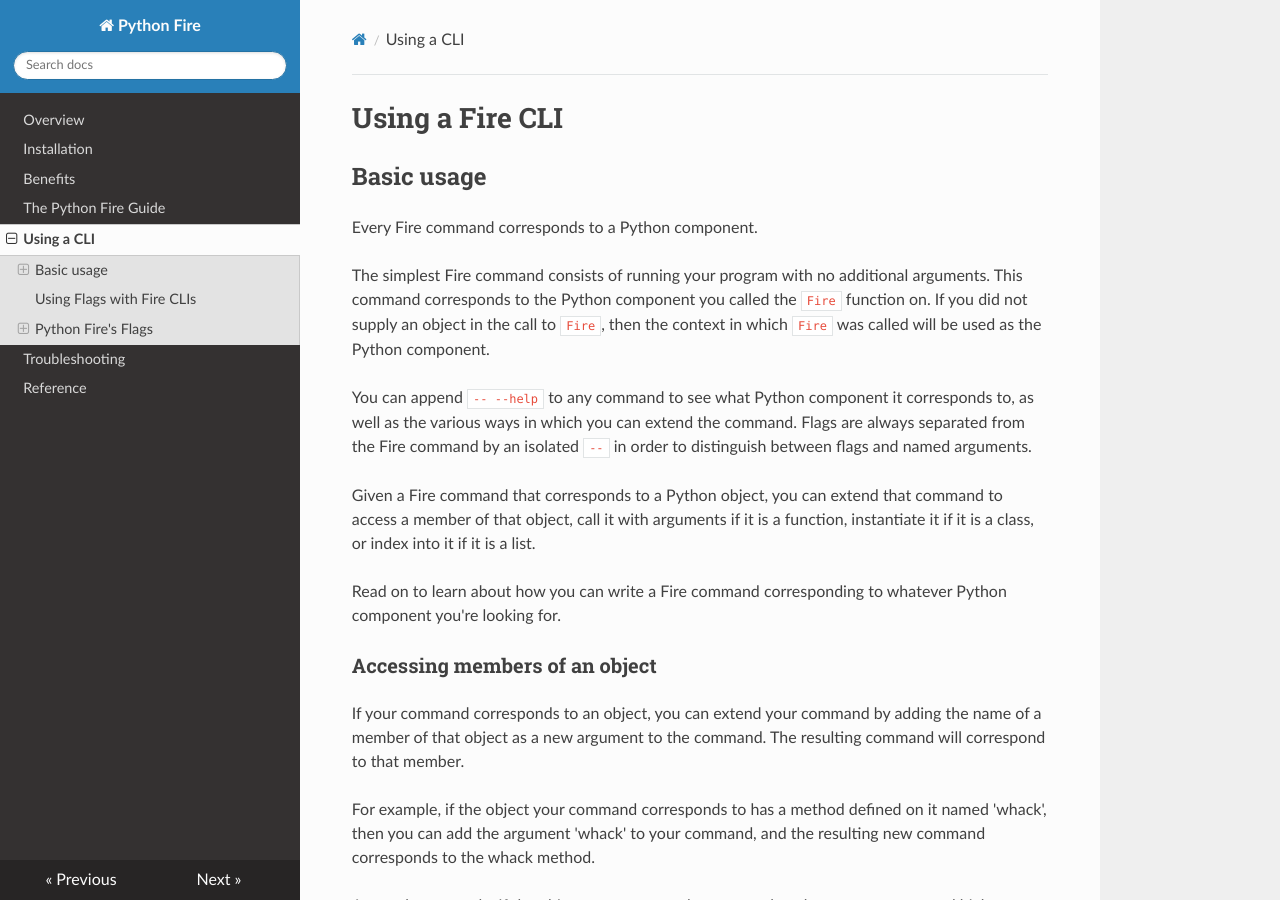
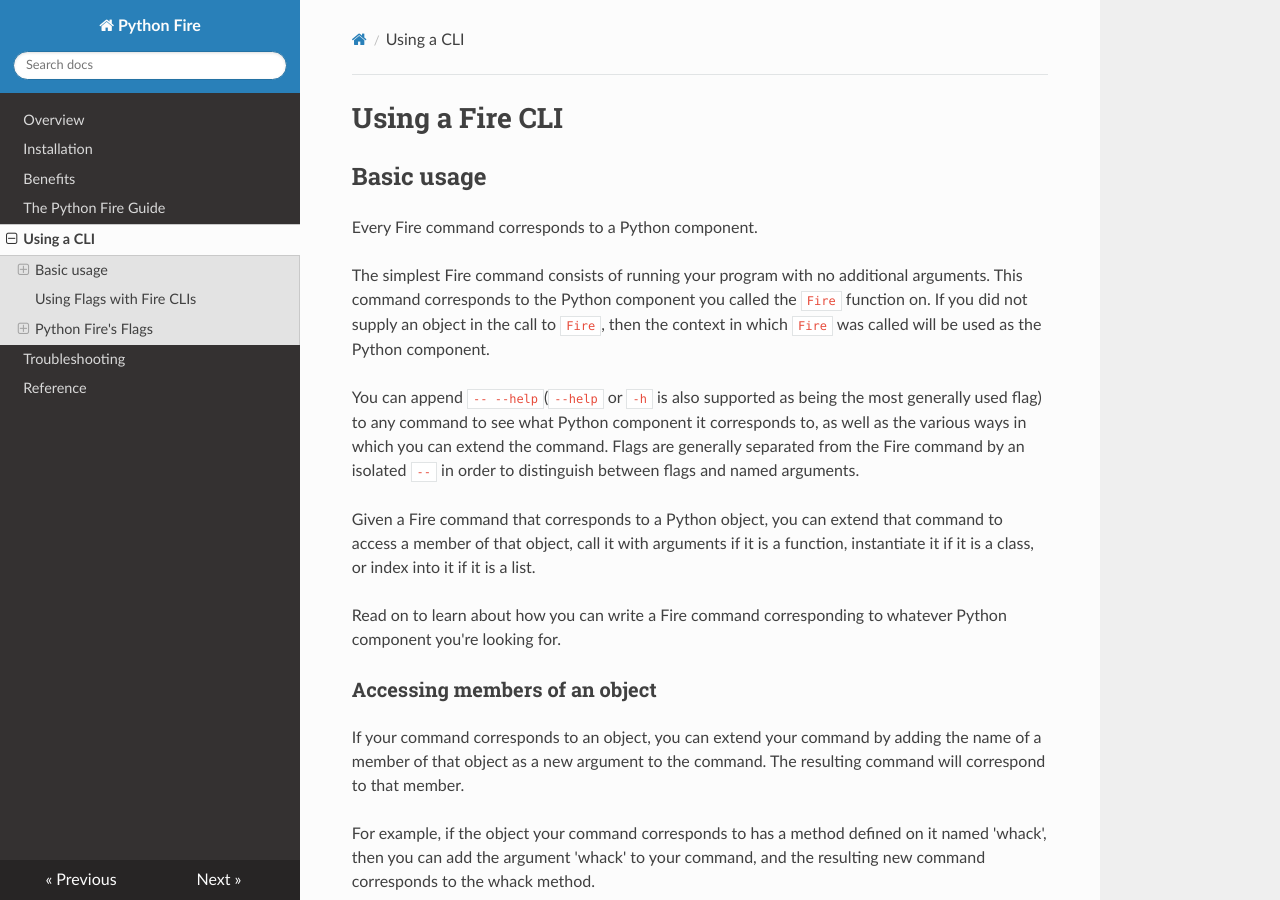
Before and after one commit to google/python-fire, an MkDocs documentation site: the page built from docs/using-cli.md, in a window 1280 px wide and 900 px high. Built offline with MkDocs 1.6.1, drawn with Linux system fonts in a browser that asks for light colours; nearby versions of some CDN libraries; old or Windows-style settings are respelled for this version of MkDocs.

Commit message:
Update using-cli.md to reflect support for --help

```diff
--- a/docs/using-cli.md
+++ b/docs/using-cli.md
@@ -9,9 +9,8 @@
 `Fire` function on. If you did not supply an object in the call to `Fire`, then
 the context in which `Fire` was called will be used as the Python component.
 
-You can append `-- --help` to any command to see what Python component it
-corresponds to, as well as the various ways in which you can extend the command.
-Flags are always separated from the Fire command by an isolated `--` in order
+You can append `-- --help`(`--help` or `-h` is also supported as being the most generally used flag) to any command to see what Python component it corresponds to, as well as the various ways in which you can extend the command.
+Flags are generally separated from the Fire command by an isolated `--` in order
 to distinguish between flags and named arguments.
 
 Given a Fire command that corresponds to a Python object, you can extend that
```
